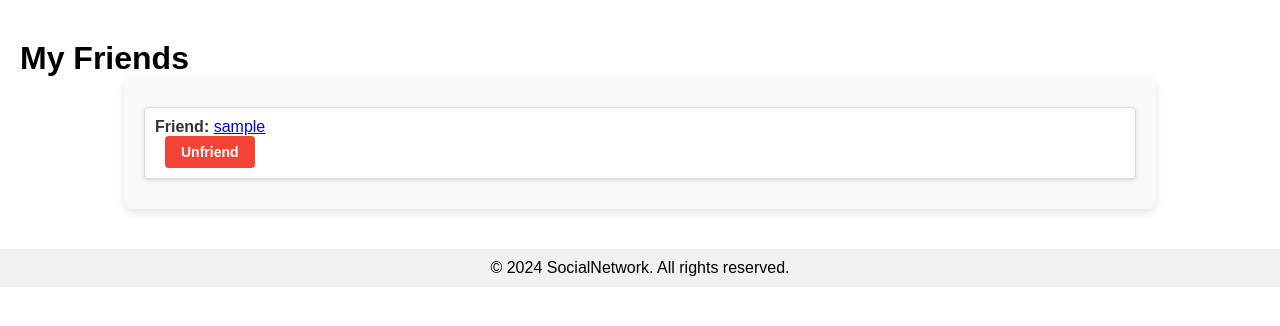
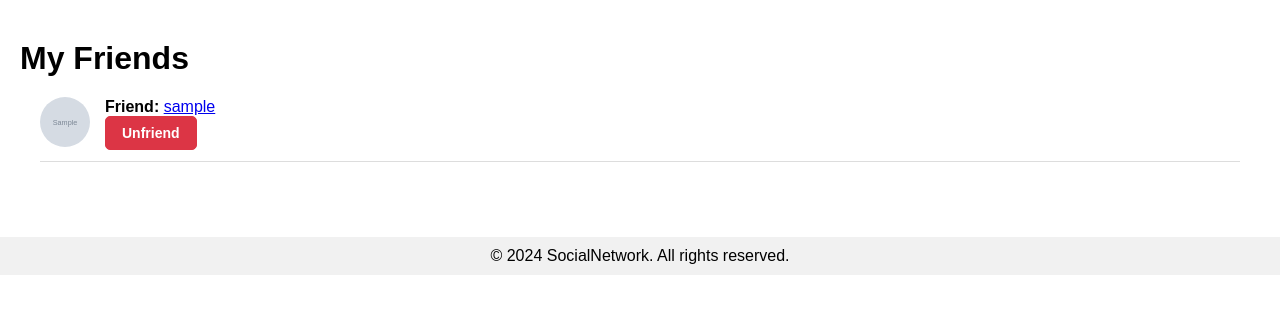
Before and after one commit to MaxMedvedenko/my-social-network, a Django app: page /friends/ in a window 1280 px wide. Shown: the part 48-374 px from the top of the page. Run offline with Django 5.2, Linux system fonts and the light colour scheme; a user stored in the database is signed in; tables that the repository leaves empty hold one stand-in row (values such as "Sample post"); grey boxes marked "Sample" are stand-in pictures.

Commit message:
changes in friend list and following list

```diff
--- a/static/css/friends_list.css
+++ b/static/css/friends_list.css
@@ -1,78 +1,66 @@
-.friends-container {
-    width: 80%;
-    margin: 0 auto;
+/* friends_list.css */
+.friends-list-container {
     padding: 20px;
-    background-color: #f9f9f9;
-    border-radius: 8px;
-    box-shadow: 0 4px 8px rgba(0, 0, 0, 0.1);
-}
-
-.friends-container h1 {
-    font-size: 2rem;
-    color: #333;
-    margin-bottom: 20px;
-    text-align: center;
 }
 
 .friends-list {
-    list-style-type: none;
+    list-style: none;
     padding: 0;
-    margin: 0;
 }
 
-.friend-item {
-    background-color: #fff;
-    border: 1px solid #ddd;
-    border-radius: 4px;
-    margin: 10px 0;
-    padding: 10px;
-    box-shadow: 0 2px 4px rgba(0, 0, 0, 0.1);
+.friends-list-item {
+    display: flex;
+    align-items: center;
+    margin-bottom: 15px;
+    border-bottom: 1px solid #ddd;
+    padding-bottom: 10px;
 }
 
-.friend-item p {
-    font-size: 1rem;
-    color: #555;
-    margin: 0;
+.friends-avatar img {
+    width: 50px;
+    height: 50px;
+    border-radius: 50%;
+    object-fit: cover;
+    margin-right: 15px;
 }
 
-.friend-item strong {
-    color: #333;
+.friends-details {
+    flex: 1;
 }
 
-@media (max-width: 768px) {
-    .friends-container {
-        width: 95%;
-        padding: 10px;
-    }
-
-    .friends-container h1 {
-        font-size: 1.5rem;
-    }
-
-    .friend-item p {
-        font-size: 0.9rem;
-    }
+.friends-details .view-profile-btn {
+    margin-top: 5px;
 }
 
-
-/* Основні стилі для кнопок */
 .btn {
     padding: 8px 16px;
     border: none;
-    border-radius: 4px;
     cursor: pointer;
+    border-radius: 5px;
     font-size: 14px;
     font-weight: bold;
-    color: #fff;
-    transition: background-color 0.3s;
+    text-align: center;
+    transition: background-color 0.3s, color 0.3s, border-color 0.3s;
+    display: inline-block;
 }
 
-/* Стилі для кнопки Unfriend */
 .unfriend-btn {
-    background-color: #f44336;
-    margin-left: 10px;
+    background-color: #dc3545;
+    color: #fff;
+    border: 1px solid #dc3545;
 }
 
 .unfriend-btn:hover {
-    background-color: #e53935;
+    background-color: #c82333;
+    border-color: #bd2130;
 }
+
+.unfriend-btn:active {
+    background-color: #bd2130;
+    border-color: #a71d2a;
+}
+
+.unfriend-btn:focus {
+    outline: none;
+    box-shadow: 0 0 0 3px rgba(220, 53, 69, 0.5);
+}
--- a/templates/friends_list.html
+++ b/templates/friends_list.html
@@ -1,21 +1,32 @@
 {% extends 'base.html' %}
 {% load static %}
 
-{% block styles %}<link rel="stylesheet" href="{% static 'css/friends_list.css' %}">{% endblock %}
+{% block styles %}
+<link rel="stylesheet" href="{% static 'css/friends_list.css' %}">
+{% endblock %}
 
 {% block content %}
 <h1>My Friends</h1>
-<div class="friends-container">
+<div class="friends-list-container">
     {% if friends %}
         <ul class="friends-list">
             {% for friend in friends %}
-                <li class="friend-item">
-                    <p><strong>Friend:</strong> <a href="{% url 'profile_view' friend.username %}">{{ friend.username }}</a></p>
-                    <!-- Unfriend button -->
-                    <form action="{% url 'unfriend' friend.id %}" method="post" style="display:inline;">
-                        {% csrf_token %}
-                        <button type="submit" class="btn unfriend-btn">Unfriend</button>
-                    </form>
+                <li class="friends-list-item">
+                    <div class="friends-avatar">
+                        {% if friend.profile.avatar %}
+                            <img src="{{ friend.profile.avatar.url }}" alt="Avatar">
+                        {% else %}
+                            <img src="{% static 'image/default_avatar.png' %}" alt="Default Avatar">
+                        {% endif %}
+                    </div>
+                    <div class="friends-details">
+                        <p><strong>Friend:</strong> <a href="{% url 'profile_view' friend.username %}">{{ friend.username }}</a></p>
+                        <!-- Unfriend button -->
+                        <form action="{% url 'unfriend' friend.id %}" method="post" class="unfriend-form">
+                            {% csrf_token %}
+                            <button type="submit" class="btn unfriend-btn">Unfriend</button>
+                        </form>
+                    </div>
                 </li>
             {% endfor %}
         </ul>
```
Also changed, not shown: static/css/following_list.css (+33 -0 lines), templates/following_list.html (+9 -2 lines).
